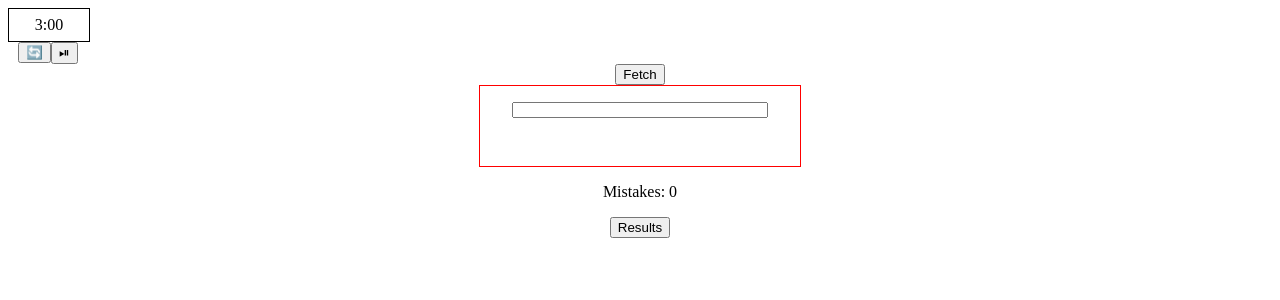
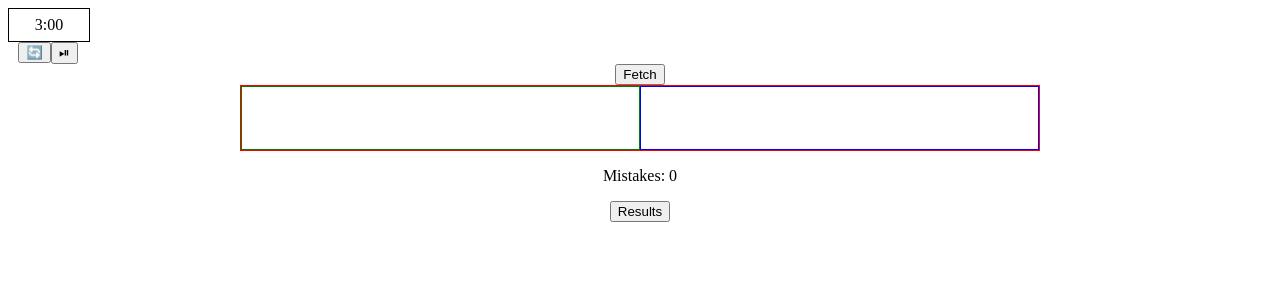
Before and after one commit to mhayakawa1/typing-test, a React (Create React App) app: page / in a window 1280 px wide. Shown: the top 300 px of the page. Built offline with nearby package versions, Linux system fonts and the light colour scheme.

Commit message:
Update index.css

```diff
--- a/src/index.css
+++ b/src/index.css
@@ -26,20 +26,52 @@
   text-decoration: underline;
 }
 
+.text-body{
+  width: 50rem;
+  height: auto;
+  overflow: clip;
+  display: flex;
+}
+
+.text-body p{
+  height: 4rem;
+  font-size: 3rem;
+  padding: 0;
+  margin: 0;
+  border: 1px solid red;
+  width: 100%;
+  display: flex;
+}
+
 .substring1{
+  color: blue;
+  width: 50%;
+  text-align: right;
+  border: 1px solid green;
 }
 
 .substring2{
   color: gray;
+  width: 50%;
+  padding: 0;
+  border: 1px solid blue;
+  text-align: left;
+}
+
+.space{
+  padding: 0 0 0 .25em;
 }
 
 .typing-input{
-  width: 80%;
-  height: 1rem;
+  position: absolute;
+  z-index: 2;
+  width: 25rem;
+  height: 4rem;
+  font-size: 3rem;
+  text-align: right;
+  margin: 0;
+  font-family: 'Times New Roman', Times, serif;
+  opacity: 0%;
+  color: purple;
+  border: none;
 }
-
-.text-body{
-  border: 1px solid red;
-  width: 20rem;
-  height: 5rem;
-}
```
